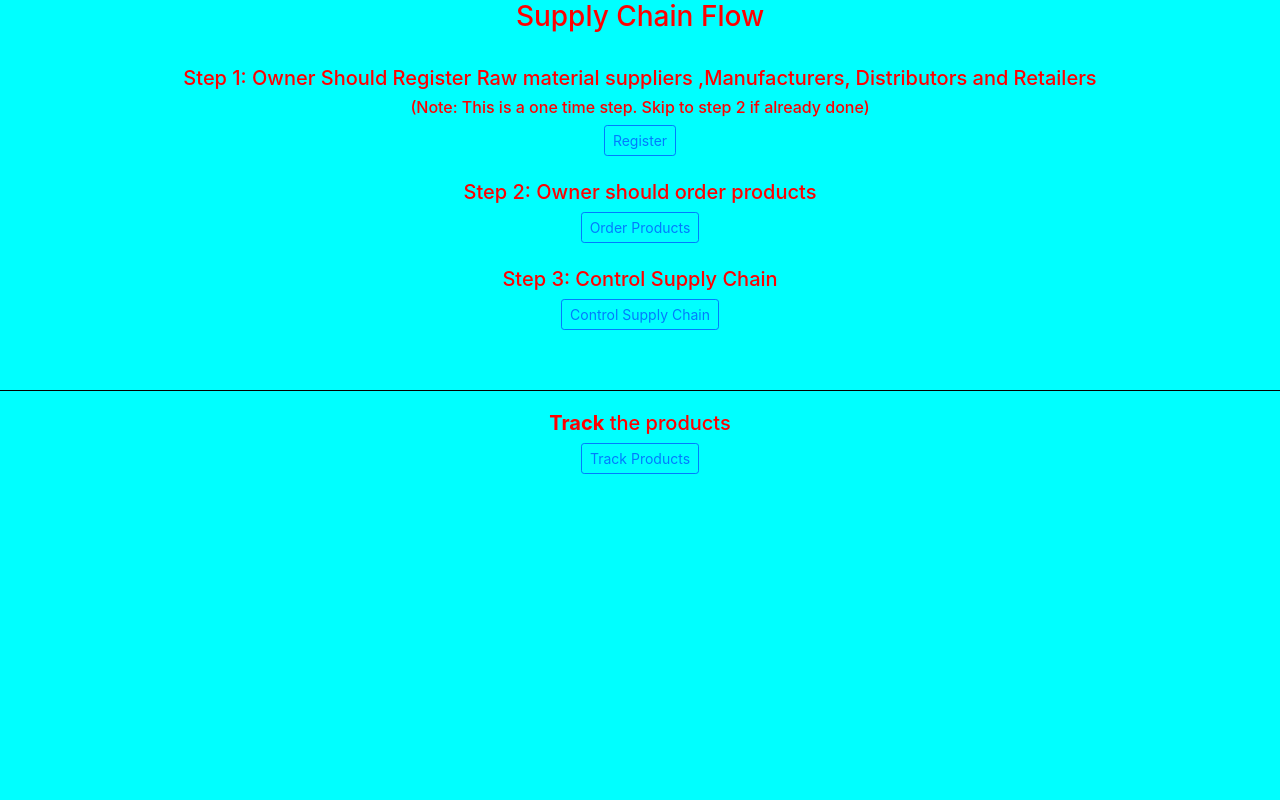
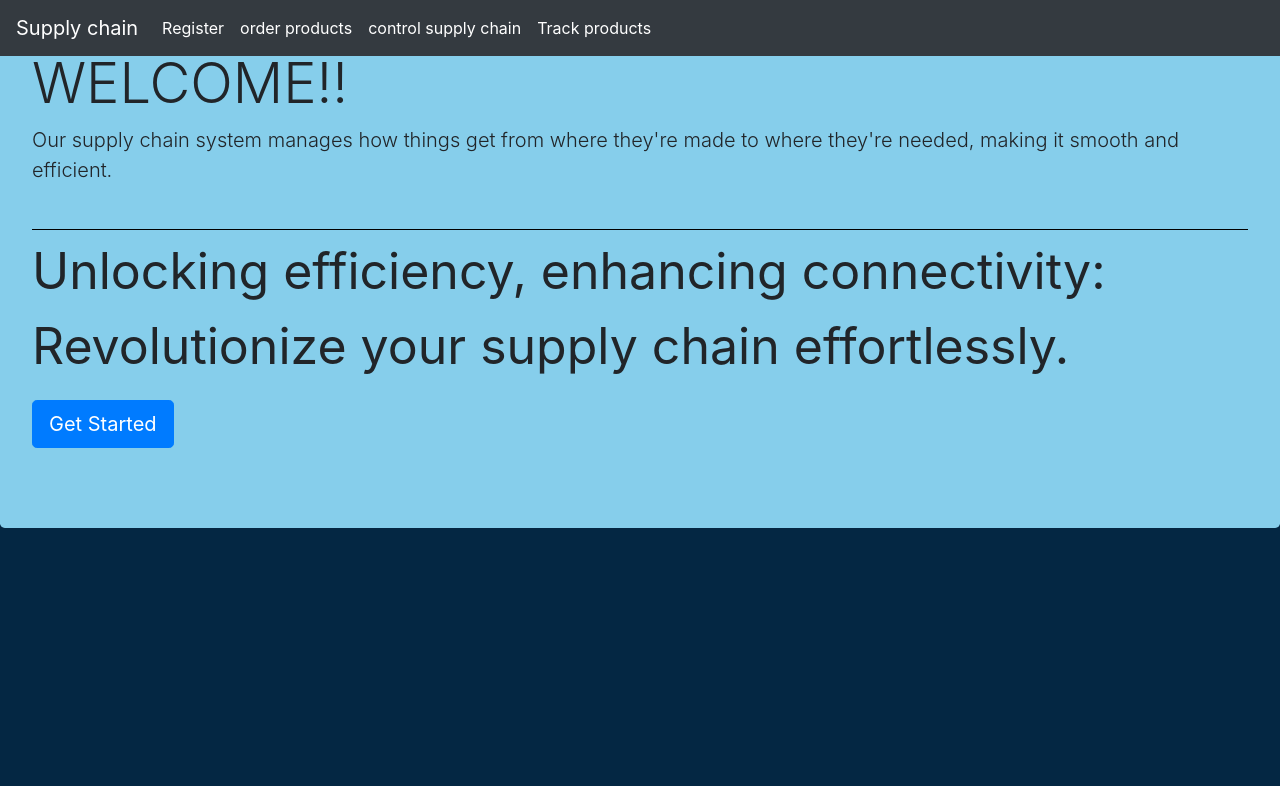
Before and after one commit to YELETIMAHALAKSHMI/MAJOR-PROJECT, a React (Create React App) app in the folder client/: page / in a window 1280 px wide. Built offline with nearby package versions, Linux system fonts and the light colour scheme.

Commit message:
Update Home.js
updated the UI of Home.js

```diff
--- a/client/src/Home.js
+++ b/client/src/Home.js
@@ -1,5 +1,7 @@
 import React from 'react'
 import { useHistory } from "react-router-dom"
+
+
 
 function Home() {
     const history = useHistory()
@@ -15,29 +17,62 @@ function Home() {
     const redirect_to_track = () => {
         history.push('/track')
     }
+    const myStyle = {
+        backgroundColor: '#042743',
+        height: "100vh",
+        marginTop: "-70px",
+        fontSize: "50px",
+        //backgroundSize: "100% 100%",
+        backgroundRepeat: "no-repeat",
+    };
+    const myStyle2 = {
+        backgroundColor: '#86CEEB',
+
+    }
+
     return (
-        <div>
-            <style>{'body { background-color: cyan; }'}</style>
-             <span style={{color: 'red'}}>
-            <h3><center>Supply Chain Flow</center></h3>
-            <br/>
+        <>
+    <nav className="navbar navbar-expand-lg navbar-dark bg-dark">
+  <a className="navbar-brand" href="#">Supply chain</a>
+  <button className="navbar-toggler" type="button" data-toggle="collapse" data-target="#navbarSupportedContent" aria-controls="navbarSupportedContent" aria-expanded="false" aria-label="Toggle navigation">
+    <span className="navbar-toggler-icon"></span>
+  </button>
 
-            <h5><center>Step 1: Owner Should Register Raw material suppliers ,Manufacturers, Distributors and Retailers</center></h5>
-            <h6><center>(Note: This is a one time step. Skip to step 2 if already done)</center></h6>
-            <center><button onClick={redirect_to_roles} className="btn btn-outline-primary btn-sm"><center>Register</center></button></center>
-            <br />
-            <h5><center>Step 2: Owner should order products</center></h5>
-            <center><button onClick={redirect_to_addmed} className="btn btn-outline-primary btn-sm"><center>Order Products</center></button></center>
-            <br />
-            <h5><center>Step 3: Control Supply Chain</center></h5>
-            <center><button onClick={redirect_to_supply} className="btn btn-outline-primary btn-sm"><center>Control Supply Chain</center></button></center>
-            <br />
-            <hr />
-            <br />
-            <h5><center><b>Track</b> the products</center></h5>
-            <center><button onClick={redirect_to_track} className="btn btn-outline-primary btn-sm"><center>Track Products</center></button></center>
-            </span>
-        </div>
+  <div className="collapse navbar-collapse" id="navbarSupportedContent">
+
+    <ul className="navbar-nav mr-auto">
+      <li className="nav-item active">
+        <a className="nav-link"  onClick={redirect_to_roles} href="#">Register <span className="sr-only">(current)</span></a>
+      </li>
+      <li className="nav-item active">
+        <a className="nav-link" onClick = {redirect_to_addmed} href="#">order products<span className="sr-only">(current)</span></a>
+      </li>
+      <li className="nav-item active">
+        <a  className="nav-link" onClick = {redirect_to_supply} href="#">control supply chain <span className="sr-only">(current)</span></a>
+      </li>
+      <li className="nav-item active">
+        <a className="nav-link" onClick={redirect_to_track} href="#">Track products <span className="sr-only">(current)</span></a>
+      </li>
+      </ul>
+
+  </div>
+</nav>
+<div style={myStyle}>
+    <main class = "my-8">
+    <div class="jumbotron" style={myStyle2}>
+  <h1 class="display-4">WELCOME!!</h1>
+  <p class="lead">Our supply chain system manages how things get from where they're made to where they're needed, making it smooth and efficient.</p>
+  <hr class="my-4"/>
+  <p>Unlocking efficiency, enhancing connectivity: Revolutionize your supply chain effortlessly.</p>
+  <p class="lead">
+    <a class="btn btn-primary btn-lg" href="#" onClick={redirect_to_roles} role="button">Get Started</a>
+  </p>
+</div>
+    </main>
+</div>
+
+
+</>
     )
 }
 
```
